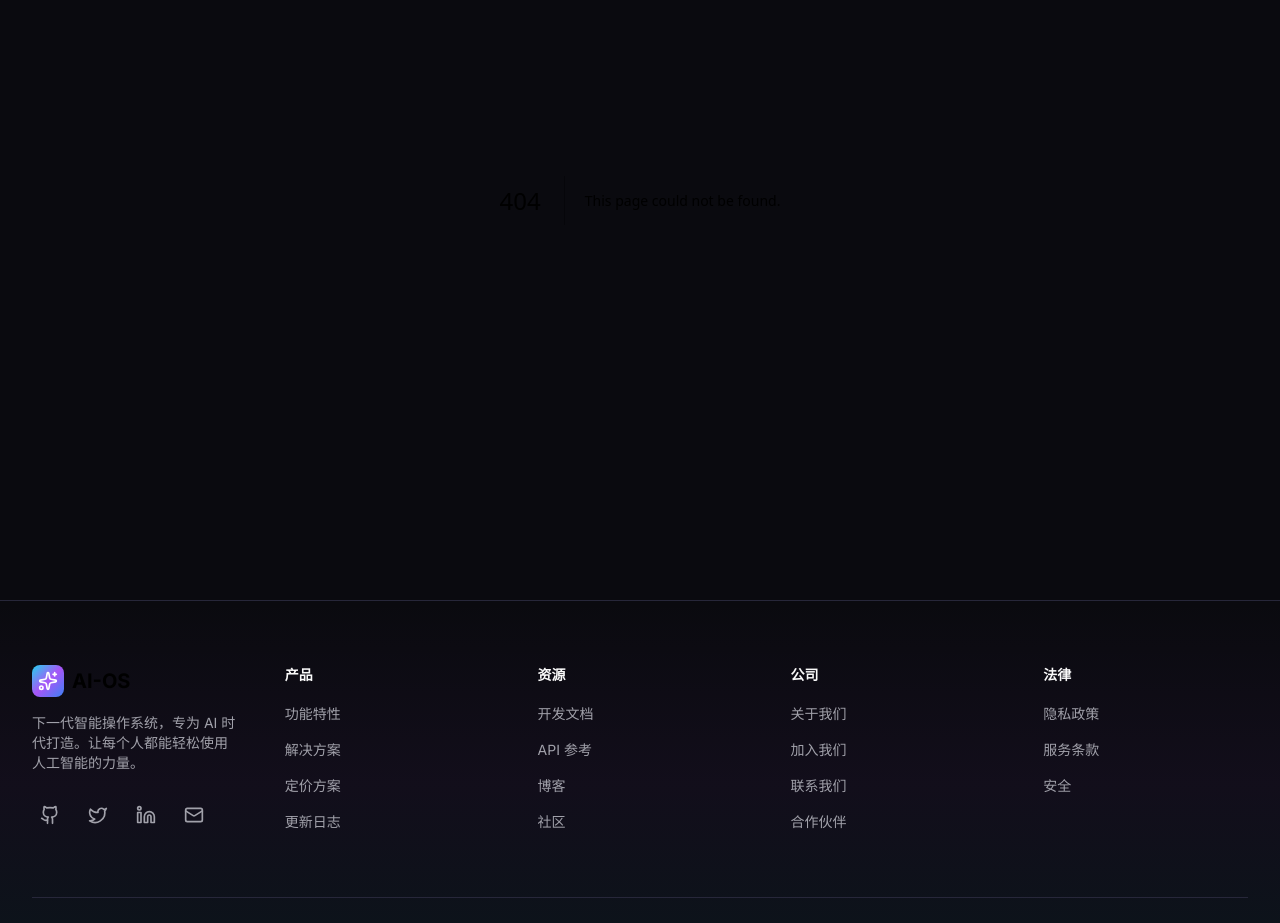
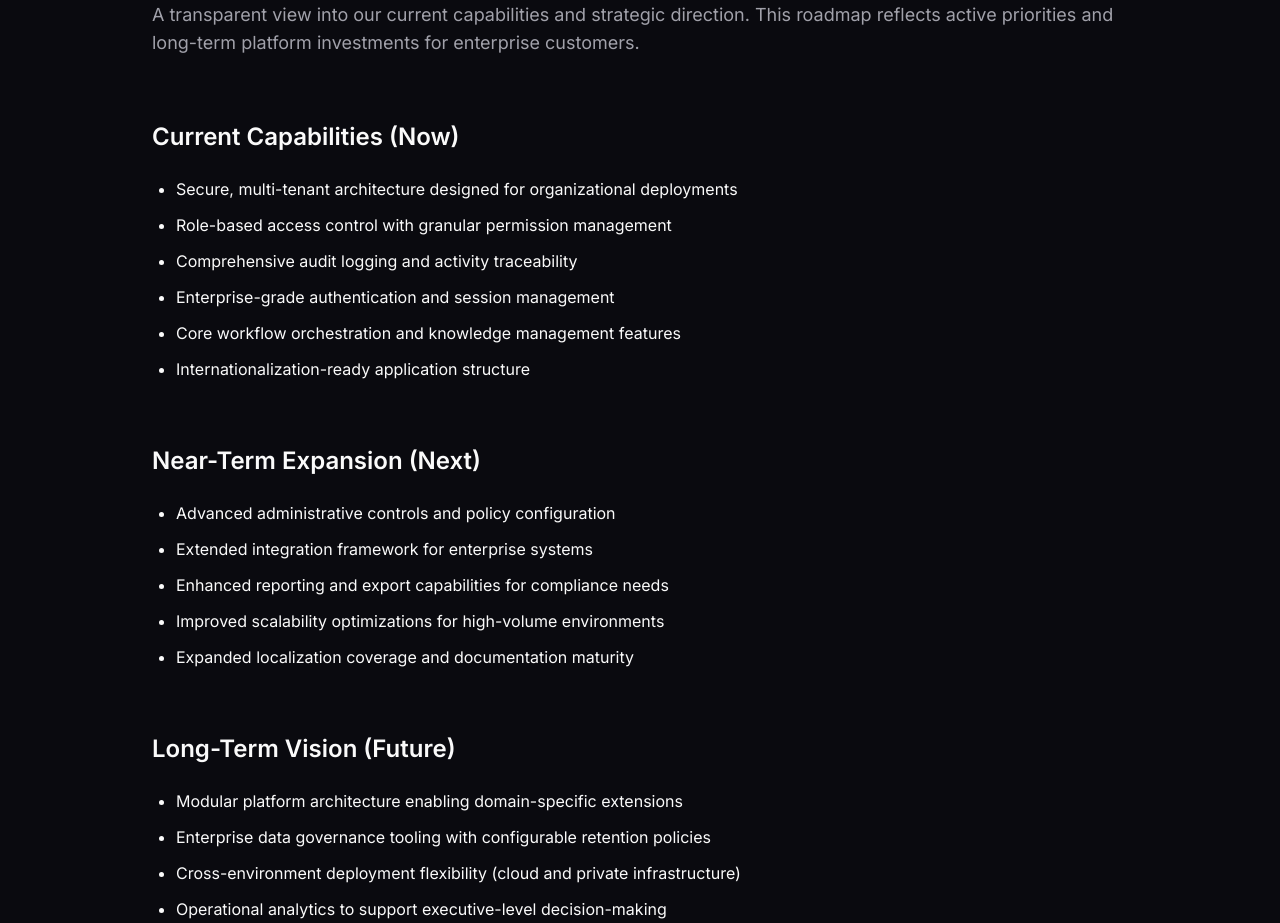
Before and after one commit to oplvictor2026-maker/Web-site, a Next.js app: page /en/roadmap in a window 1280 px wide. Before the commit this address had no page. Shown: the part 200-1123 px from the top of the page. Built offline with nearby package versions, Linux system fonts and the light colour scheme.

Commit message:
feat: enterprise product roadmap page

```diff
--- a/src/app/[locale]/page.tsx
+++ b/src/app/[locale]/page.tsx
@@ -35,9 +35,12 @@ export default function Home() {
           >
             预约企业演示
           </a>
-          <button className="border border-gray-600 hover:border-gray-400 px-8 py-3 rounded-xl font-semibold">
-            查看系统架构
-          </button>
+          <a
+            href="/en/roadmap"
+            className="border border-gray-600 hover:border-gray-400 px-8 py-3 rounded-xl font-semibold inline-block"
+          >
+            查看产品路线图
+          </a>
         </div>
       </section>
 
--- /dev/null
+++ b/src/app/[locale]/roadmap/page.tsx
@@ -0,0 +1,54 @@
+import type { Metadata } from "next";
+
+export const metadata: Metadata = {
+  title: "Product Roadmap",
+  description: "Enterprise product roadmap outlining current capabilities, near-term expansion, and long-term vision.",
+};
+
+export default function RoadmapPage() {
+  return (
+    <main className="mx-auto max-w-5xl px-6 py-16">
+      <header className="mb-16">
+        <h1 className="text-4xl font-semibold tracking-tight">Product Roadmap</h1>
+        <p className="mt-4 text-lg text-muted-foreground">
+          A transparent view into our current capabilities and strategic direction. This roadmap reflects
+          active priorities and long-term platform investments for enterprise customers.
+        </p>
+      </header>
+
+      <section className="mb-16">
+        <h2 className="text-2xl font-semibold">Current Capabilities (Now)</h2>
+        <ul className="mt-6 list-disc space-y-3 pl-6">
+          <li>Secure, multi-tenant architecture designed for organizational deployments</li>
+          <li>Role-based access control with granular permission management</li>
+          <li>Comprehensive audit logging and activity traceability</li>
+          <li>Enterprise-grade authentication and session management</li>
+          <li>Core workflow orchestration and knowledge management features</li>
+          <li>Internationalization-ready application structure</li>
+        </ul>
+      </section>
+
+      <section className="mb-16">
+        <h2 className="text-2xl font-semibold">Near-Term Expansion (Next)</h2>
+        <ul className="mt-6 list-disc space-y-3 pl-6">
+          <li>Advanced administrative controls and policy configuration</li>
+          <li>Extended integration framework for enterprise systems</li>
+          <li>Enhanced reporting and export capabilities for compliance needs</li>
+          <li>Improved scalability optimizations for high-volume environments</li>
+          <li>Expanded localization coverage and documentation maturity</li>
+        </ul>
+      </section>
+
+      <section>
+        <h2 className="text-2xl font-semibold">Long-Term Vision (Future)</h2>
+        <ul className="mt-6 list-disc space-y-3 pl-6">
+          <li>Modular platform architecture enabling domain-specific extensions</li>
+          <li>Enterprise data governance tooling with configurable retention policies</li>
+          <li>Cross-environment deployment flexibility (cloud and private infrastructure)</li>
+          <li>Operational analytics to support executive-level decision-making</li>
+          <li>Ongoing investments in security, reliability, and performance resilience</li>
+        </ul>
+      </section>
+    </main>
+  );
+}
```
